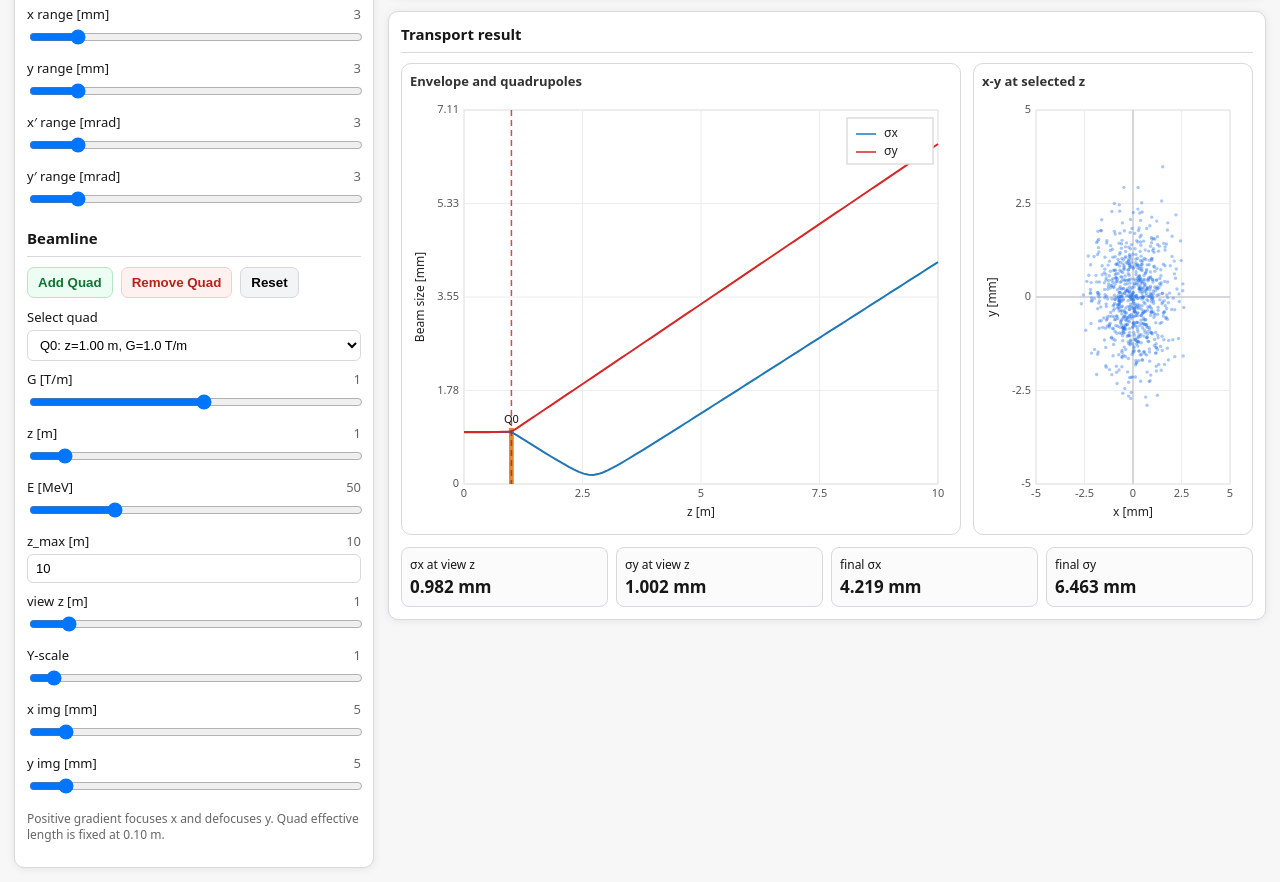
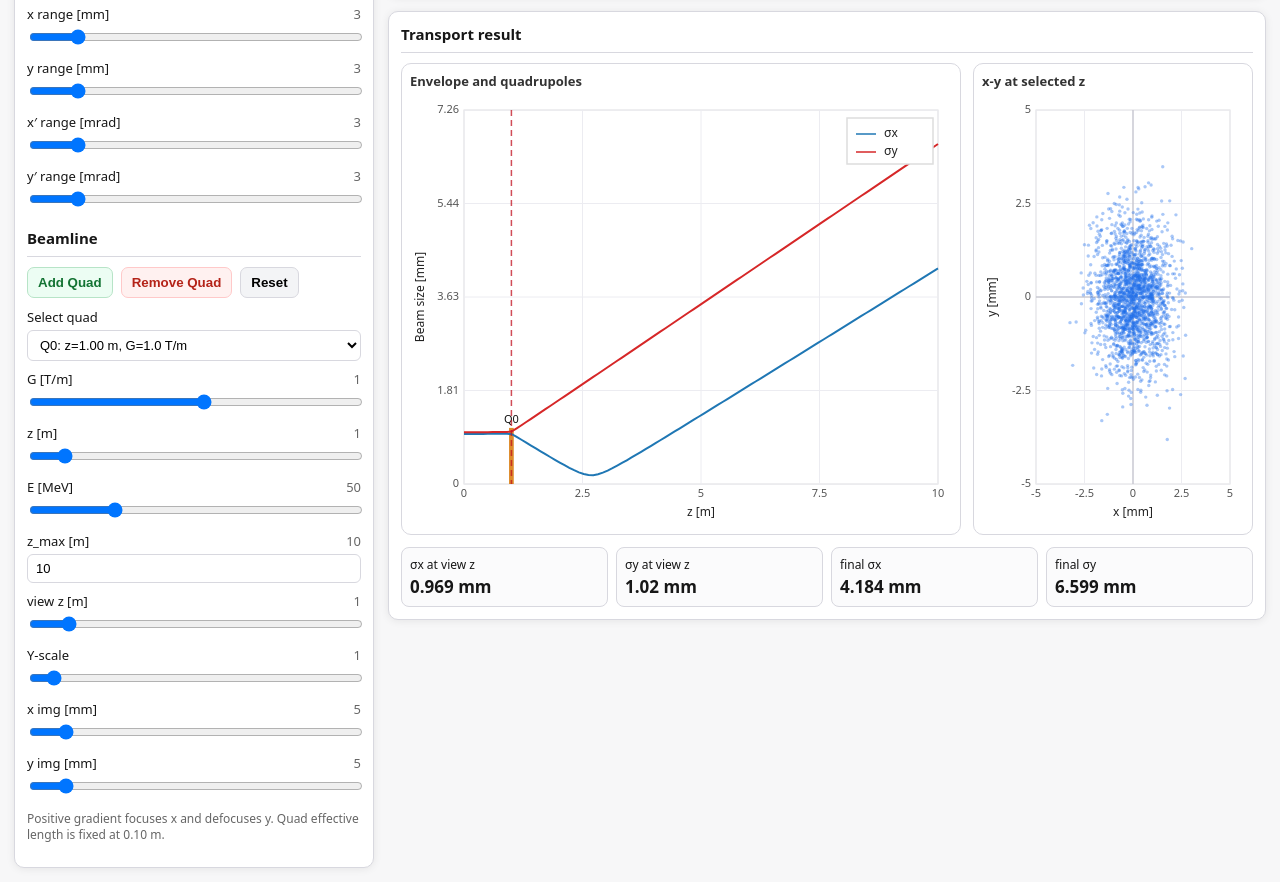
Before and after one commit to gwanghuiHa/Toyboxes, a plain HTML site: page index.html in a window 1280 px wide. Shown: the part 516-1398 px from the top of the page. Drawn offline with Linux system fonts and the light colour scheme.

Commit message:
Update index.html

```diff
--- a/index.html
+++ b/index.html
@@ -199,8 +199,8 @@
 <script>
 (() => {
   const LQ_EFFECTIVE = 0.10;
-  const N_PHYS = 800;
-  const N_PLOT_XSEC = 500;
+  const N_PHYS = 2000;
+  const N_PLOT_XSEC = 2000;
   const Z_MIN_MARGIN = LQ_EFFECTIVE / 2 + 0.1;
   let rngSeed = Math.floor(Math.random() * 1e9) + 1;
 
```
